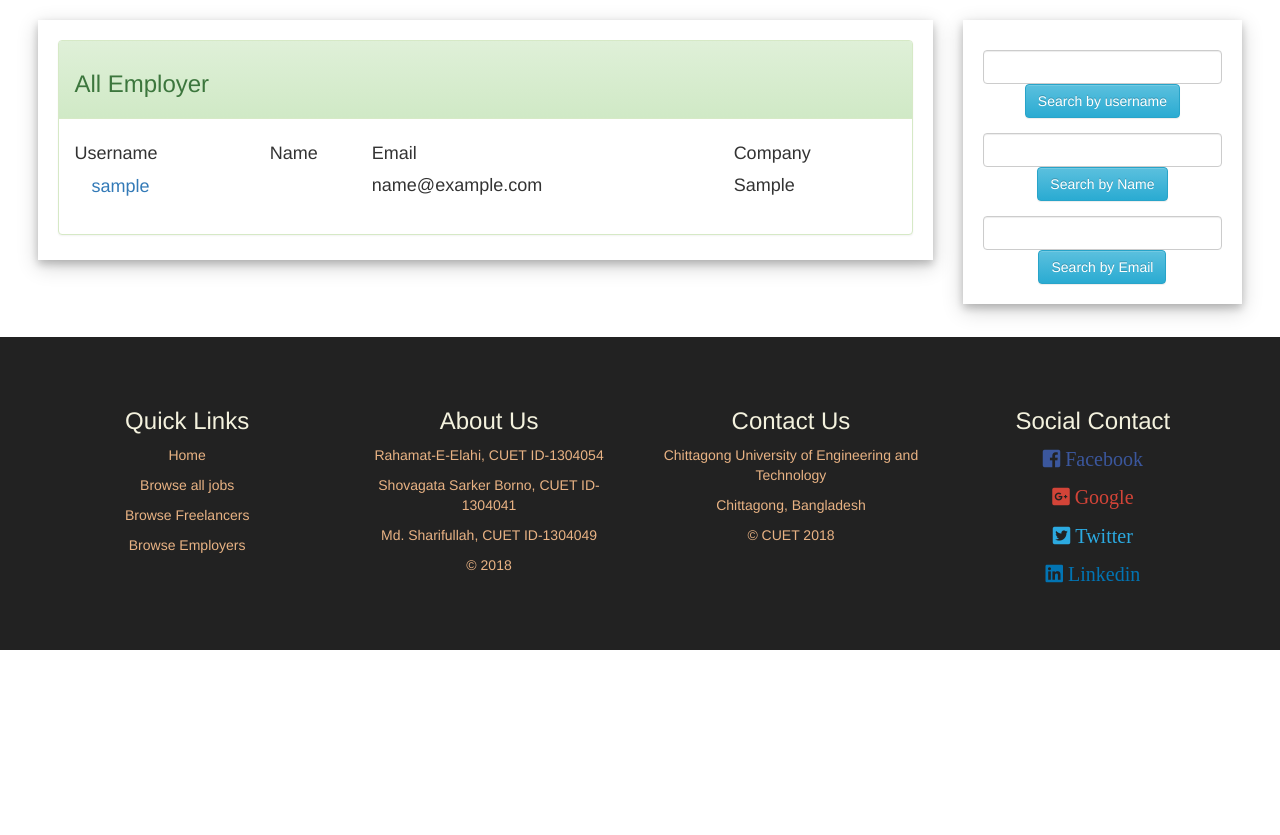
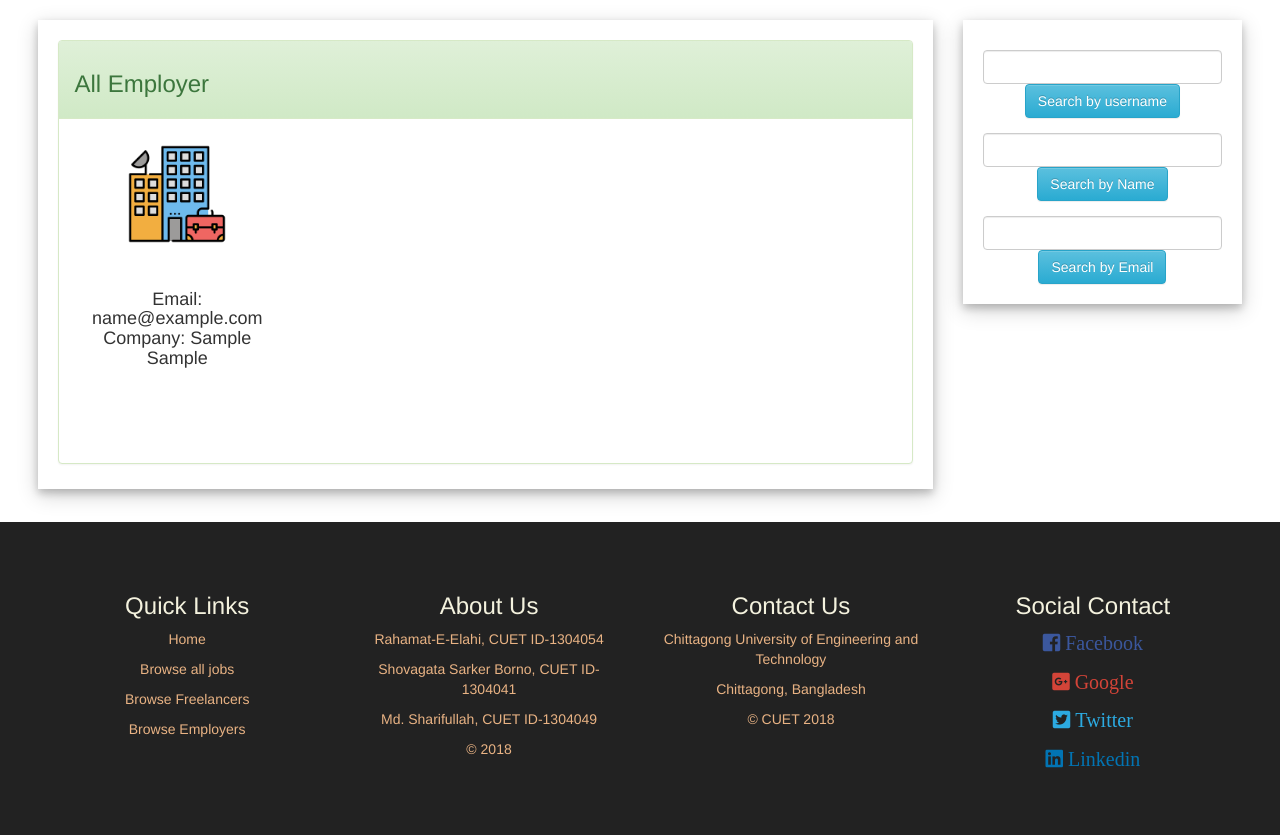
Before and after one commit to SaVerVale/freelance, a PHP site: page /allEmployer.php in a window 1280 px wide. Shown: the part 51-886 px from the top of the page. Before the commit the page ends 701 px from the top, so only its background shows below. Run offline with PHP 8.4, Linux system fonts and the light colour scheme; tables that the repository leaves empty or names only in its code hold one stand-in row (values such as "Sample post"); data that the repository does not hold is empty.

Commit message:
update allEmployer.php

```diff
--- a/allEmployer.php
+++ b/allEmployer.php
@@ -123,13 +123,6 @@ if (isset($_POST["s_email"])) {
 						</div>
 						<div class="panel-body">
 							<h4>
-								<table style="width:100%">
-									<tr>
-										<td>Username</td>
-										<td>Name</td>
-										<td>Email</td>
-										<td>Company</td>
-									</tr>
 									<?php
 									if ($result->num_rows > 0) {
 										// output data of each row
@@ -138,16 +131,21 @@ if (isset($_POST["s_email"])) {
 											$Name = $row["Name"];
 											$email = $row["email"];
 											$company = $row["company"];
+											$contact_no = $row["contact_no"];
 
 											echo '
                                 <form action="allEmployer.php" method="post">
                                 <input type="hidden" name="e_user" value="' . $e_username . '">
-                                    <tr>
-                                    <td><input type="submit" class="btn btn-link btn-lg" value="' . $e_username . '"></td>
-                                    <td>' . $Name . '</td>
-                                    <td>' . $email . '</td>
-                                    <td>' . $company . '</td>
-                                    </tr>
+									<div class="col-md-6 col-lg-3">
+										<div class="single_candidates text-center">
+											<div class="thumb">
+												<img src="image/company.png" alt="" width="100" height="100">
+											</div>
+											<a href=""><input type="submit" class="btn btn-link btn-lg" value="'.$Name.'"></a><br>
+											<p3>Email: '.$email.'</p3><br>
+											<p3>Company: '.$company.'</p3><br>'.$contact_no.'<br><br><br><br><br>
+										</div>
+									</div>
                                 </form>
                                 ';
 										}
@@ -156,7 +154,6 @@ if (isset($_POST["s_email"])) {
 									}
 
 									?>
-								</table>
 							</h4>
 						</div>
 					</div>
```
Also changed, not shown: image/company.png (added).
